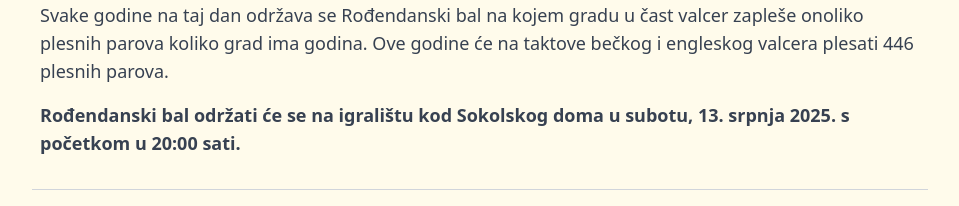
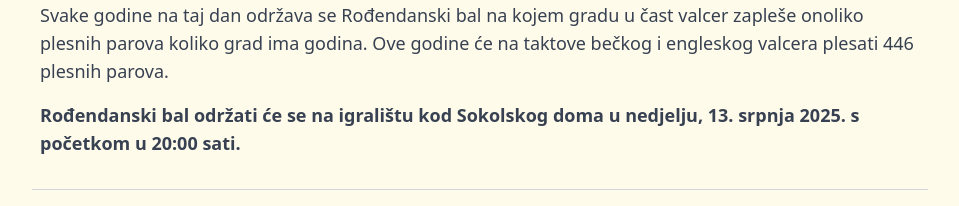
Before and after one commit to mnovosel29/spot_on, a Python web app: template app/templates/home/index.html in a window 1280 px wide. Shown: the part 612-818 px from the top of the page, without its empty margins (160-1119 px from the left). Run offline with Jinja, Linux system fonts and the light colour scheme; the template is opened without the code that fills it, so the values that code supplies are empty; style sheets or scripts are compiled from the project's sources; some libraries are stand-ins or nearby versions.

Commit message:
Update event date for Rođendanski bal in index.html

```diff
--- a/app/templates/home/index.html
+++ b/app/templates/home/index.html
@@ -87,7 +87,7 @@
                     Karlovac je jedan od rijetkih gradova koji točno zna datum svog postanka, svog „rođenja“, 13. 7. 1579.  Svake godine na taj dan održava se Rođendanski bal na kojem gradu u čast valcer zapleše onoliko plesnih parova koliko grad ima godina. Ove godine će na taktove bečkog i engleskog valcera  plesati 446 plesnih parova.
                 </p>
                 <p class="text-lg font-bold text-gray-700 my-4">
-                    Rođendanski bal održati će se na igralištu kod Sokolskog doma u subotu, 13. srpnja 2025. s početkom u 20:00 sati.
+                    Rođendanski bal održati će se na igralištu kod Sokolskog doma u nedjelju, 13. srpnja 2025. s početkom u 20:00 sati.
                 </p>
             </div>
         </div>
```
